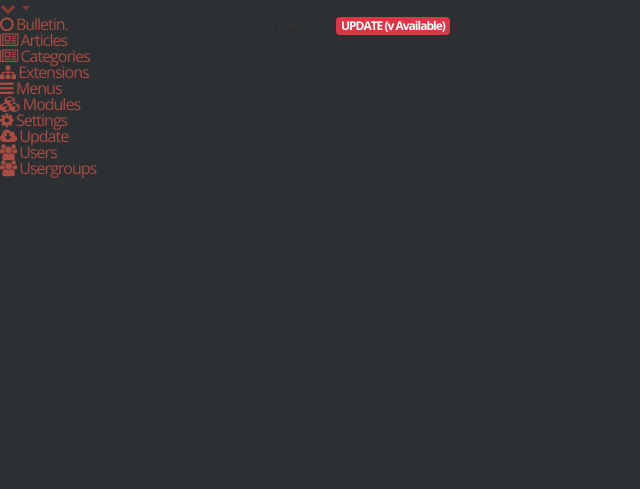
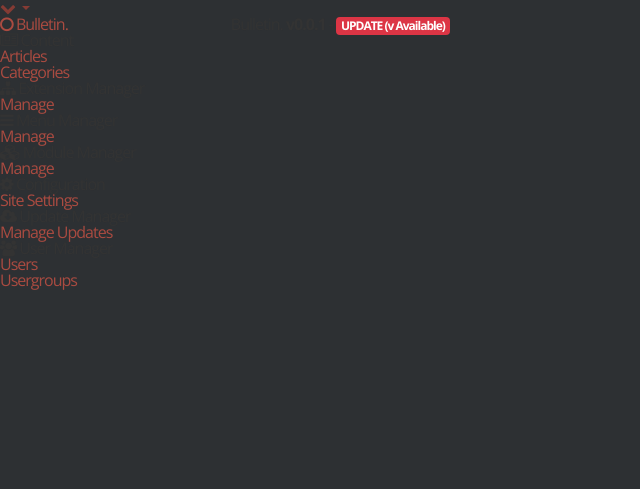
Before and after one commit to timbercms/timbercms, a PHP site: the page made by admin/templates/default/index.php in a window 1280 px wide. Shown: the top 489 px of the page, without its empty margins (0-640 px from the left). Run offline with PHP 8.4, Linux system fonts and the light colour scheme; the template is opened without the code that fills it, so the values that code supplies are empty; some libraries are stand-ins or nearby versions.

Commit message:
Menu Categories. Fixes #13

```diff
--- a/admin/components/content/extension.xml
+++ b/admin/components/content/extension.xml
@@ -1,7 +1,8 @@
 <?xml version="1.0" encoding="utf-8"?>
 <settings>
-    <items value="articles" label="Articles" icon="newspaper-o" />
-    <items value="categories" label="Categories" icon="newspaper-o" />
+    <name value="Content" icon="newspaper-o" />
+    <items value="articles" label="Articles" />
+    <items value="categories" label="Categories" />
     <controller label="Category View" internal_name="category" query="SELECT id, title FROM #__articles_categories ORDER BY id ASC" key="id" keyvalue="title" />
     <controller label="Single Article" internal_name="article" query="SELECT id, title FROM #__articles ORDER BY publish_time DESC" key="id" keyvalue="title" />
 </settings>
--- a/admin/components/extensions/extension.xml
+++ b/admin/components/extensions/extension.xml
@@ -1,4 +1,5 @@
 <?xml version="1.0" encoding="utf-8"?>
 <settings>
-    <items value="extensions" label="Extensions" icon="sitemap" />
+    <name value="Extension Manager" icon="sitemap" />
+    <items value="extensions" label="Manage" />
 </settings>
--- a/admin/components/menu/extension.xml
+++ b/admin/components/menu/extension.xml
@@ -1,4 +1,5 @@
 <?xml version="1.0" encoding="utf-8"?>
 <settings>
-    <items value="menus" label="Menus" icon="navicon" />
+    <name value="Menu Manager" icon="navicon" />
+    <items value="menus" label="Manage" />
 </settings>
--- a/admin/components/modules/extension.xml
+++ b/admin/components/modules/extension.xml
@@ -1,4 +1,5 @@
 <?xml version="1.0" encoding="utf-8"?>
 <settings>
-    <items value="modules" label="Modules" icon="cubes" />
+    <name value="Module Manager" icon="cubes" />
+    <items value="modules" label="Manage" />
 </settings>
--- a/admin/components/settings/extension.xml
+++ b/admin/components/settings/extension.xml
@@ -1,6 +1,7 @@
 <?xml version="1.0" encoding="utf-8"?>
 <settings>
-    <items value="settings" label="Settings" icon="cog" />
+    <name value="Configuration" icon="cog" />
+    <items value="settings" label="Site Settings" />
     <fields type="text" name="site_title" label="Site Title" />
     <fields type="select" name="default_template" label="Default Template" values="Default|default" default="default" />
 </settings>
--- a/admin/components/update/extension.xml
+++ b/admin/components/update/extension.xml
@@ -1,4 +1,5 @@
 <?xml version="1.0" encoding="utf-8"?>
 <settings>
-    <items value="update" label="Update" icon="cloud-download" />
+    <name value="Update Manager" icon="cloud-download" />
+    <items value="update" label="Manage Updates" />
 </settings>
--- a/admin/components/users/extension.xml
+++ b/admin/components/users/extension.xml
@@ -1,5 +1,6 @@
 <?xml version="1.0" encoding="utf-8"?>
 <settings>
-    <items value="users" label="Users" icon="users" />
-    <items value="usergroups" label="Usergroups" icon="users" />
+    <name value="User Manager" icon="users" />
+    <items value="users" label="Users" />
+    <items value="usergroups" label="Usergroups" />
 </settings>
--- a/admin/templates/default/index.php
+++ b/admin/templates/default/index.php
@@ -63,14 +63,17 @@
                                 {
                                     if (file_exists(__DIR__ ."/../../components/". $dir ."/extension.xml")) {
                                         $xml = simplexml_load_file(__DIR__ ."/../../components/". $dir ."/extension.xml");
+                                        echo '<div class="admin-menu-category"><i class="fa fa-'. $xml->name->attributes()->icon .'"></i> '. $xml->name->attributes()->value .'</div>';
+                                        echo '<div class="admin-menu-subitems">';
                                             foreach ($xml->items as $item)
                                             {
                                                 ?>
                                                 <li>
-                                                <a href="index.php?component=<?php echo $dir; ?>&controller=<?php echo $item->attributes()->value; ?>"><i class="fa fa-<?php echo $item->attributes()->icon; ?>"></i> <?php echo $item->attributes()->label; ?></a>
+                                                    <a href="index.php?component=<?php echo $dir; ?>&controller=<?php echo $item->attributes()->value; ?>"><?php echo $item->attributes()->label; ?></a>
                                                 </li>
                                                 <?php
                                             }
+                                        echo '</div>';
                                     }
                                 }
                             ?>
```
Also changed, not shown: admin/templates/default/css/template.css (+20 -2 lines). Lines whose indentation alone changed are shown as unchanged.
